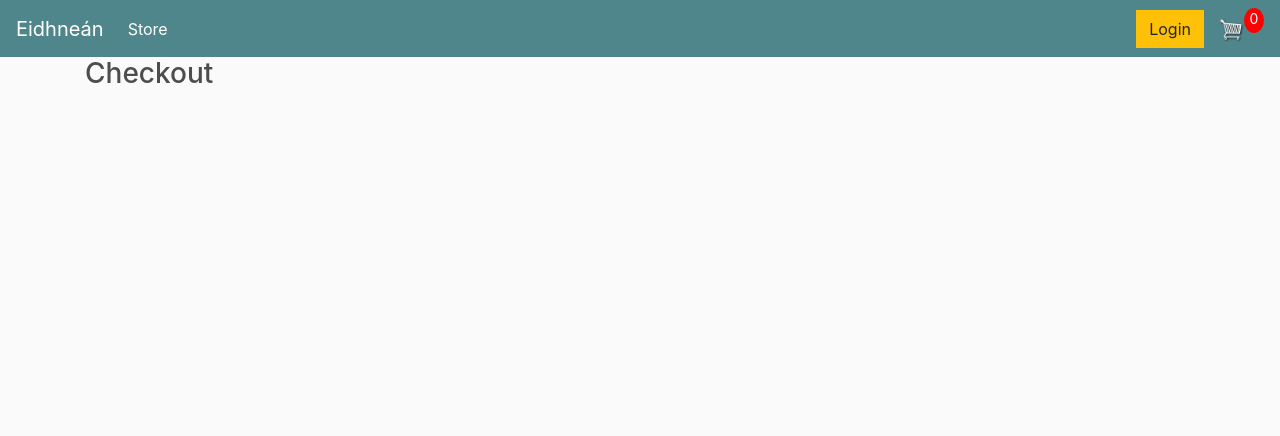
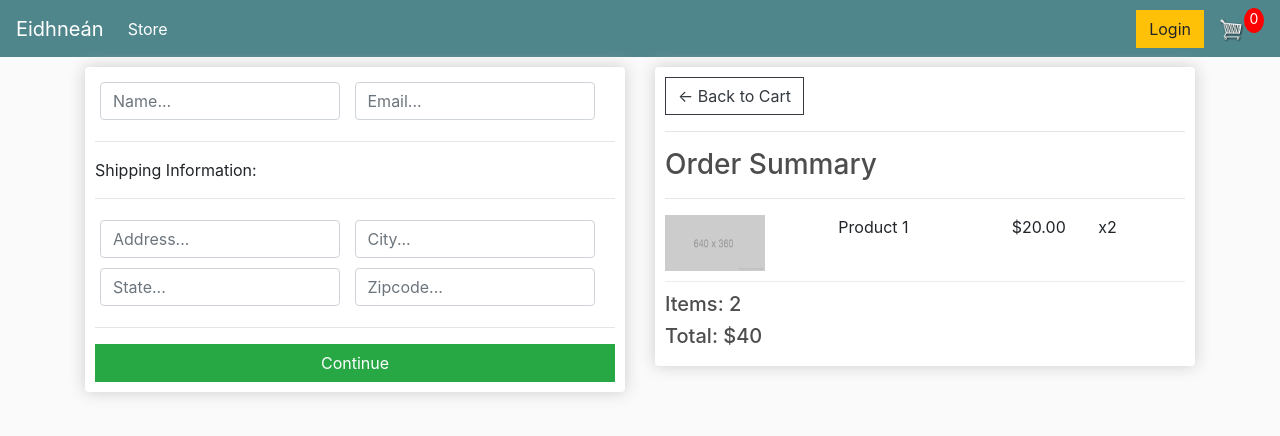
Before and after one commit to GK-Hynes/django-ecommerce, a Django app: page /checkout/ in a window 1280 px wide. Shown: the top 436 px of the page. Run offline with Django 3.2, Linux system fonts and the light colour scheme.

Commit message:
Add checkout template

```diff
--- a/ecommerce/store/templates/store/checkout.html
+++ b/ecommerce/store/templates/store/checkout.html
@@ -1,6 +1,101 @@
 {% extends 'store/main.html'%} {% load static %}
 <link rel="stylesheet" type="text/css" href="{% static 'css/main.css' %}" />
 {% block content %}
-<h3>Checkout</h3>
+<div class="row">
+  <div class="col-lg-6">
+    <div class="box-element" id="form-wrapper">
+      <div id="form">
+        <div id="user-info">
+          <div class="form-field">
+            <input
+              required
+              class="form-control"
+              type="text"
+              name="name"
+              placeholder="Name..."
+            />
+          </div>
+          <div class="form-field">
+            <input
+              required
+              class="form-control"
+              type="email"
+              name="email"
+              placeholder="Email..."
+            />
+          </div>
+        </div>
+        <div id="shipping-info">
+          <hr />
+          <p>Shipping Information:</p>
+          <hr />
+          <div class="form-field">
+            <input
+              class="form-control"
+              type="text"
+              name="address"
+              placeholder="Address..."
+            />
+          </div>
+          <div class="form-field">
+            <input
+              class="form-control"
+              type="text"
+              name="city"
+              placeholder="City..."
+            />
+          </div>
+          <div class="form-field">
+            <input
+              class="form-control"
+              type="text"
+              name="state"
+              placeholder="State..."
+            />
+          </div>
+          <div class="form-field">
+            <input
+              class="form-control"
+              type="text"
+              name="zipcode"
+              placeholder="Zipcode..."
+            />
+          </div>
+        </div>
+        <hr />
+        <input
+          id="form-button"
+          class="btn btn-success btn-block"
+          type="submit"
+          value="Continue"
+        />
+      </div>
+    </div>
+    <br />
+    <div class="box-element hidden" id="payment-info">
+      <small>Paypal Options</small>
+    </div>
+  </div>
+  <div class="col-lg-6">
+    <div class="box-element">
+      <a class="btn btn-outline-dark" href="{% url 'cart' %}"
+        >&#x2190; Back to Cart</a
+      >
+      <hr />
+      <h3>Order Summary</h3>
+      <hr />
+      <div class="cart-row">
+        <div style="flex: 2">
+          <img class="row-image" src="{% static 'images/placeholder.png' %}" />
+        </div>
+        <div style="flex: 2"><p>Product 1</p></div>
+        <div style="flex: 1"><p>$20.00</p></div>
+        <div style="flex: 1"><p>x2</p></div>
+      </div>
+      <h5>Items: 2</h5>
+      <h5>Total: $40</h5>
+    </div>
+  </div>
+</div>
 
 {% endblock content %}
```
